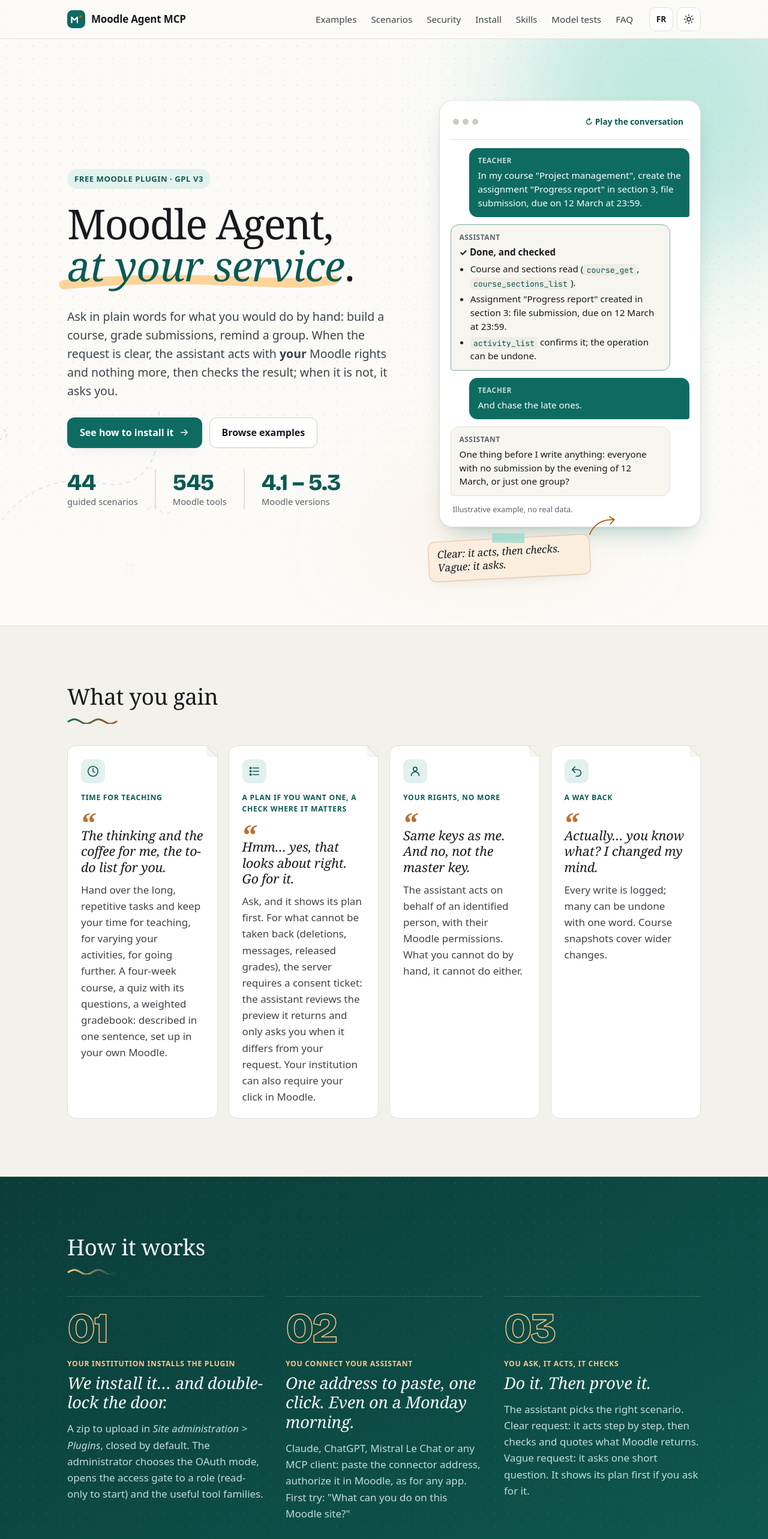
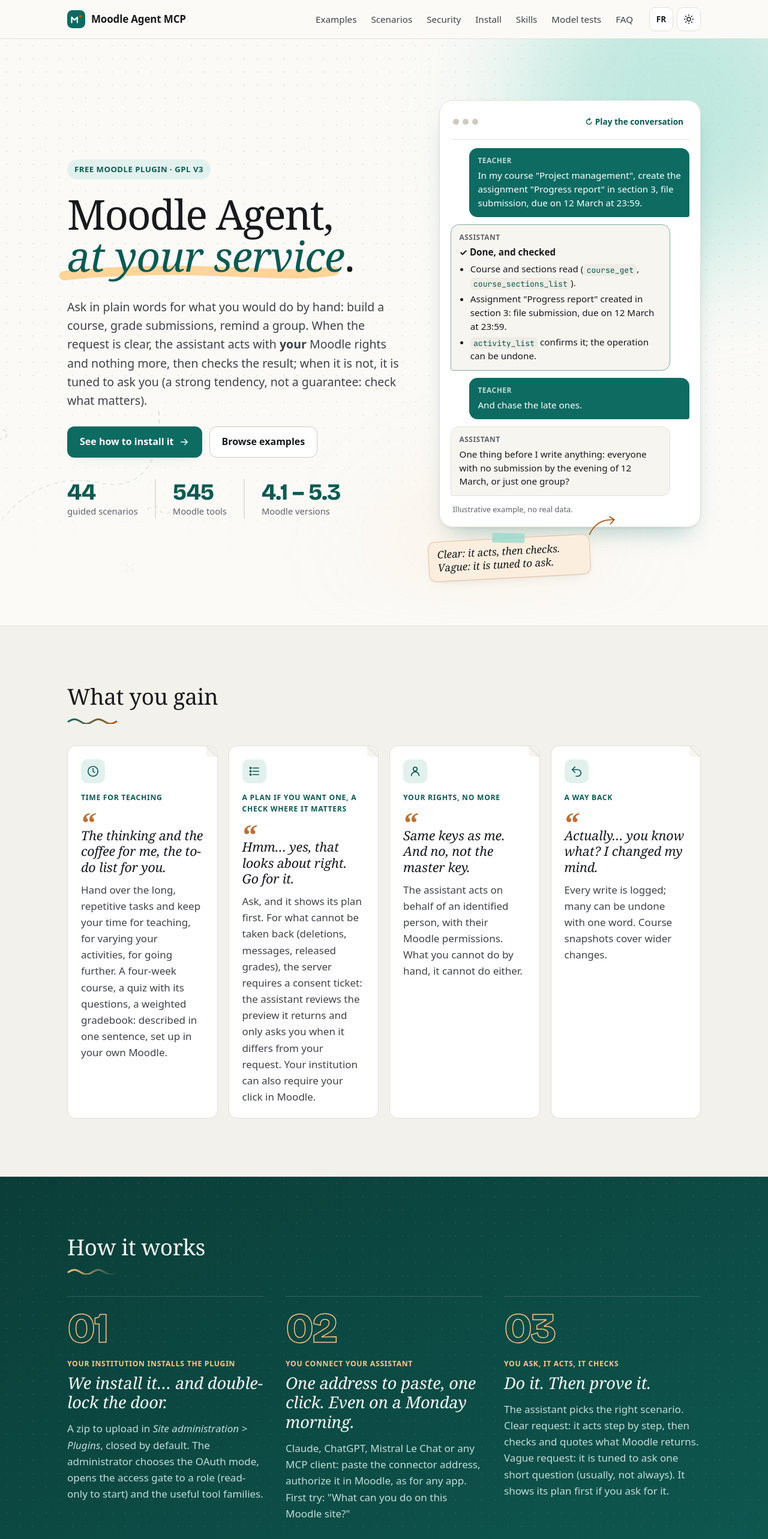
Before and after one commit to SouphianeJ/moodle-agent-mcp, a Next.js app in the folder site/: page /en in a window 1280 px wide. Shown: the top 2566 px of the page at 60% size. Built offline with nearby package versions, Linux system fonts and the light colour scheme.

Commit message:
The assistant is tuned to ask when a request is vague: a strong tendency, not a guarantee

```diff
--- a/site/content/en.ts
+++ b/site/content/en.ts
@@ -29,9 +29,9 @@ const en: Dict = {
     eyebrow: 'Free Moodle plugin · GPL v3',
     title: 'Moodle Agent, at your service.',
     titleAccent: 'at your service',
-    aside: 'Clear: it acts, then checks. Vague: it asks.',
+    aside: 'Clear: it acts, then checks. Vague: it is tuned to ask.',
     lead:
-      'Ask in plain words for what you would do by hand: build a course, grade submissions, remind a group. When the request is clear, the assistant acts with **your** Moodle rights and nothing more, then checks the result; when it is not, it asks you.',
+      'Ask in plain words for what you would do by hand: build a course, grade submissions, remind a group. When the request is clear, the assistant acts with **your** Moodle rights and nothing more, then checks the result; when it is not, it is tuned to ask you (a strong tendency, not a guarantee: check what matters).',
     ctaPrimary: 'See how to install it',
     ctaSecondary: 'Browse examples',
     facts: [
@@ -94,7 +94,7 @@ const en: Dict = {
       {
         tag: 'You ask, it acts, it checks',
         title: 'Do it. Then prove it.',
-        text: 'The assistant picks the right scenario. Clear request: it acts step by step, then checks and quotes what Moodle returns. Vague request: it asks one short question. It shows its plan first if you ask for it.',
+        text: 'The assistant picks the right scenario. Clear request: it acts step by step, then checks and quotes what Moodle returns. Vague request: it is tuned to ask one short question (usually, not always). It shows its plan first if you ask for it.',
       },
     ],
     scenariosTitle: '44 scenarios for recurring tasks',
@@ -479,7 +479,7 @@ const en: Dict = {
       },
       {
         q: 'Does it ask for permission every time?',
-        a: 'No. When the request is clear, it acts, then checks and quotes what Moodle returns; when it is not, it asks one short question. Ask for its plan first if you prefer to approve it. For what cannot be taken back (deletions, messages, released grades), the server requires a consent ticket: the assistant reviews the preview and only asks you when something differs; your institution can also require your click in Moodle.',
+        a: 'No. When the request is clear, it acts, then checks and quotes what Moodle returns; when it is not, it is tuned to ask one short question (usually, not always). Ask for its plan first if you prefer to approve it. For what cannot be taken back (deletions, messages, released grades), the server requires a consent ticket: the assistant reviews the preview and only asks you when something differs; your institution can also require your click in Moodle.',
       },
       {
         q: 'Are grades published automatically?',
--- a/site/content/fr.ts
+++ b/site/content/fr.ts
@@ -29,9 +29,9 @@ const fr: Dict = {
     eyebrow: 'Plugin Moodle libre · GPL v3',
     title: 'Agent Moodle, pour vous servir.',
     titleAccent: 'pour vous servir',
-    aside: 'Clair : il agit, puis vérifie. Flou : il demande.',
+    aside: 'Clair : il agit, puis vérifie. Flou : il est réglé pour demander.',
     lead:
-      "Demandez en français ce que vous feriez à la main : construire un cours, corriger des copies, relancer un groupe. Quand c'est clair, l'assistant agit avec **vos** droits Moodle et rien de plus, puis vérifie le résultat ; quand ça ne l'est pas, il vous pose la question.",
+      "Demandez en français ce que vous feriez à la main : construire un cours, corriger des copies, relancer un groupe. Quand c'est clair, l'assistant agit avec **vos** droits Moodle et rien de plus, puis vérifie le résultat ; quand ça ne l'est pas, il est réglé pour vous poser la question (une forte tendance, pas une garantie : relisez ce qui compte).",
     ctaPrimary: "Voir comment l'installer",
     ctaSecondary: 'Parcourir des exemples',
     facts: [
@@ -95,7 +95,7 @@ const fr: Dict = {
       {
         tag: 'Vous demandez, il agit, il vérifie',
         title: 'Fais-le. Et prouve\u2011le\u2011moi.',
-        text: "L'assistant choisit le scénario adapté. Demande claire : il agit étape par étape, puis vérifie et cite ce que Moodle répond. Demande floue : il pose une question courte. Il montre d'abord son plan si vous le lui demandez.",
+        text: "L'assistant choisit le scénario adapté. Demande claire : il agit étape par étape, puis vérifie et cite ce que Moodle répond. Demande floue : il est réglé pour poser une question courte (le plus souvent, pas toujours). Il montre d'abord son plan si vous le lui demandez.",
       },
     ],
     scenariosTitle: '44 scénarios pour les tâches qui reviennent',
@@ -494,7 +494,7 @@ const fr: Dict = {
       },
       {
         q: 'Me demande-t-il la permission à chaque fois\u00a0?',
-        a: "Non. Si la demande est claire, il agit, puis vérifie et vous cite ce que Moodle répond ; si elle ne l'est pas, il pose une question courte. Demandez-lui son plan d'abord si vous préférez le valider. Pour ce qui ne se reprend pas (suppressions, messages, notes publiées), le serveur exige un jeton d'accord : l'assistant relit l'aperçu et ne vous sollicite qu'en cas d'écart ; l'établissement peut exiger en plus votre clic dans Moodle.",
+        a: "Non. Si la demande est claire, il agit, puis vérifie et vous cite ce que Moodle répond ; si elle ne l'est pas, il est réglé pour poser une question courte (le plus souvent, pas toujours). Demandez-lui son plan d'abord si vous préférez le valider. Pour ce qui ne se reprend pas (suppressions, messages, notes publiées), le serveur exige un jeton d'accord : l'assistant relit l'aperçu et ne vous sollicite qu'en cas d'écart ; l'établissement peut exiger en plus votre clic dans Moodle.",
       },
       {
         q: 'Les notes sont-elles publiées automatiquement ?',
--- a/site/content/measured.ts
+++ b/site/content/measured.ts
@@ -94,7 +94,7 @@ export const measured: Record<Locale, Measured> = {
         request: 'Mets un tiers-temps à l’Élève C sur tout le cours',
         done: [
           'Quiz 1 : de 30 à 40 minutes pour l’Élève C seul, par une dérogation individuelle, vérifiée.',
-          'Devoir 1 non prolongé : aucune nouvelle date n’était donnée, l’assistant vous la demande.',
+          'Devoir 1 non prolongé : aucune nouvelle date n’était donnée : dans ce passage, l’assistant l’a demandée, comme il y est réglé (une forte tendance, pas une certitude).',
           'Défaut relevé : le scénario des groupes a été choisi au lieu de celui des aménagements individuels. Il sera corrigé.',
         ],
         calls: 14,
@@ -230,7 +230,7 @@ export const measured: Record<Locale, Measured> = {
         request: 'Give Student C extra time across the whole course',
         done: [
           'Quiz 1: from 30 to 40 minutes for Student C only, through an individual override, checked.',
-          'Assignment 1 not extended: no new date was given, the assistant asks you for one.',
+          'Assignment 1 not extended: no new date was given: in this run the assistant asked for one, as it is tuned to (a strong tendency, not a certainty).',
           'Flaw found: the groups scenario was picked instead of the individual accommodations one. It will be fixed.',
         ],
         calls: 14,
```
Also changed, not shown: 1 other file (tests, documents, lock files or other folders).
